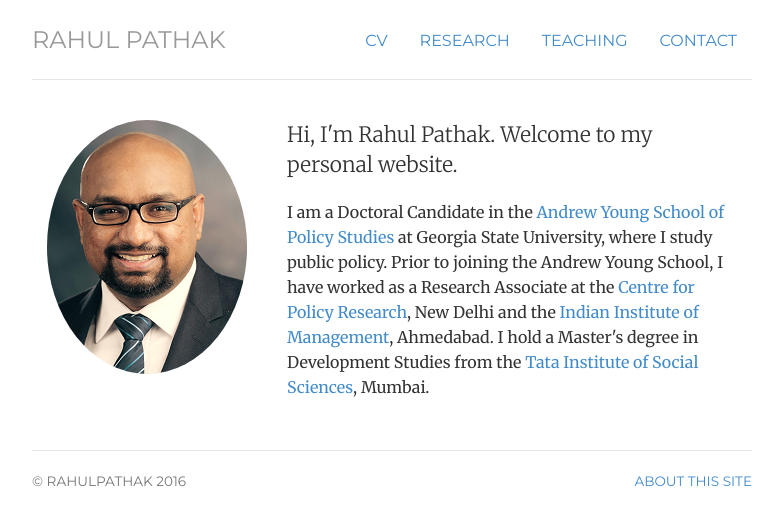
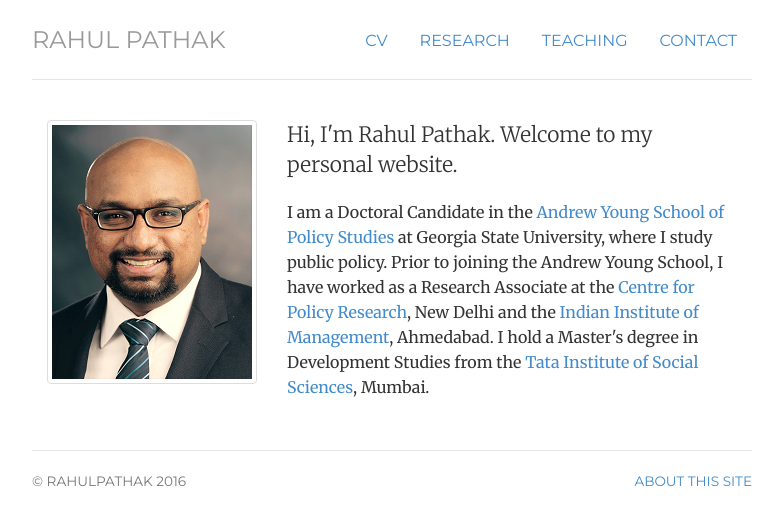
Before and after one commit to pathak-rahul/pathak-rahul.github.io, a Jekyll site: the page built from index.html, in a window 1280 px wide. Shown: the top 525 px of the page, without its empty margins (248-1031 px from the left). Built offline with Jekyll 4.4.1, drawn with Linux system fonts in a browser that asks for light colours.

Commit message:
Update index.html

```diff
--- a/index.html
+++ b/index.html
@@ -10,7 +10,7 @@
 <!-- <div class="jumbotron"> -->
 <div class="row marketing">
 	<div class="col-sm-4">
-	<img  class="img-circle" alt="Rahul Pathak" src="img/rpathak.png">
+	<img  class="img-thumbnail" alt="Rahul Pathak" src="img/rpathak.png">
 	</div>
 	<div itemscope itemtype="http://data-vocabulary.org/Person" class="col-sm-8">
 
```
